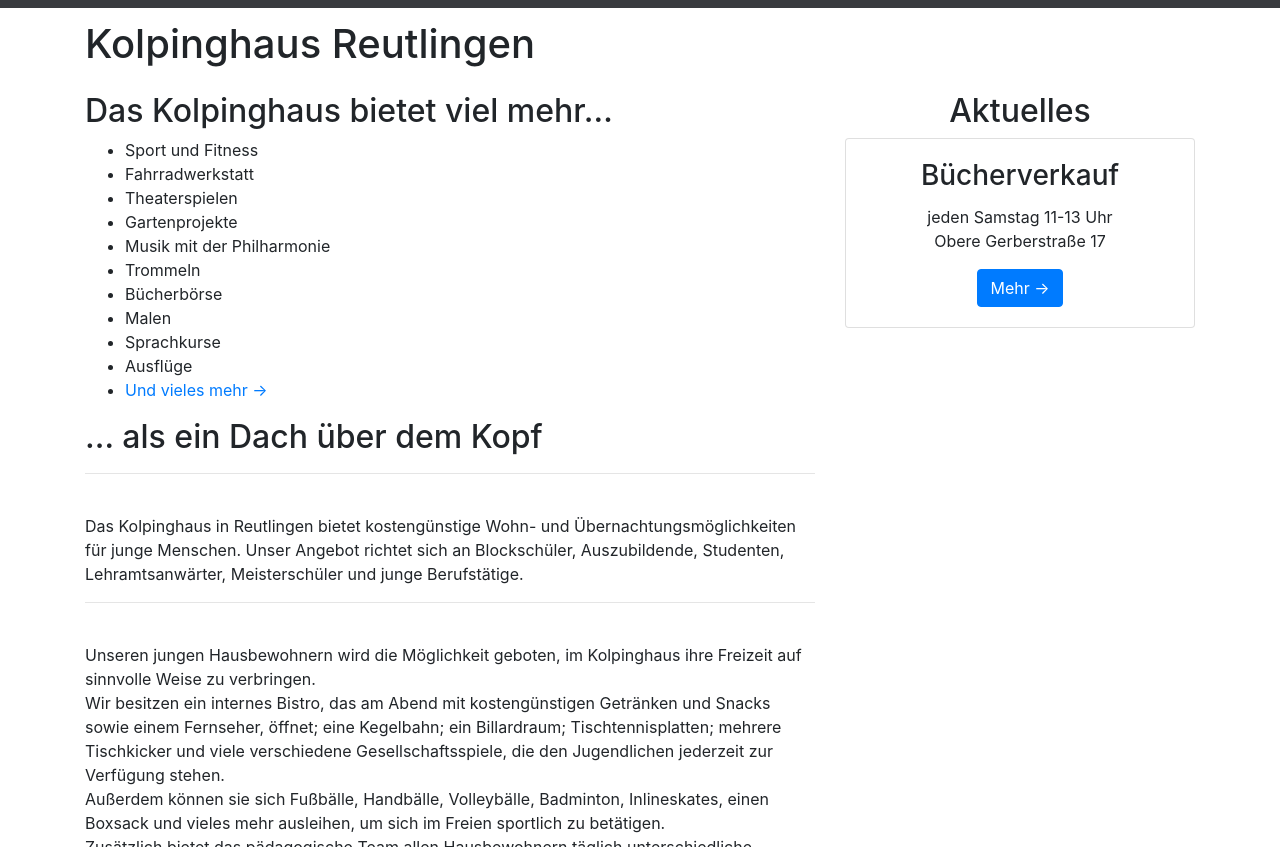
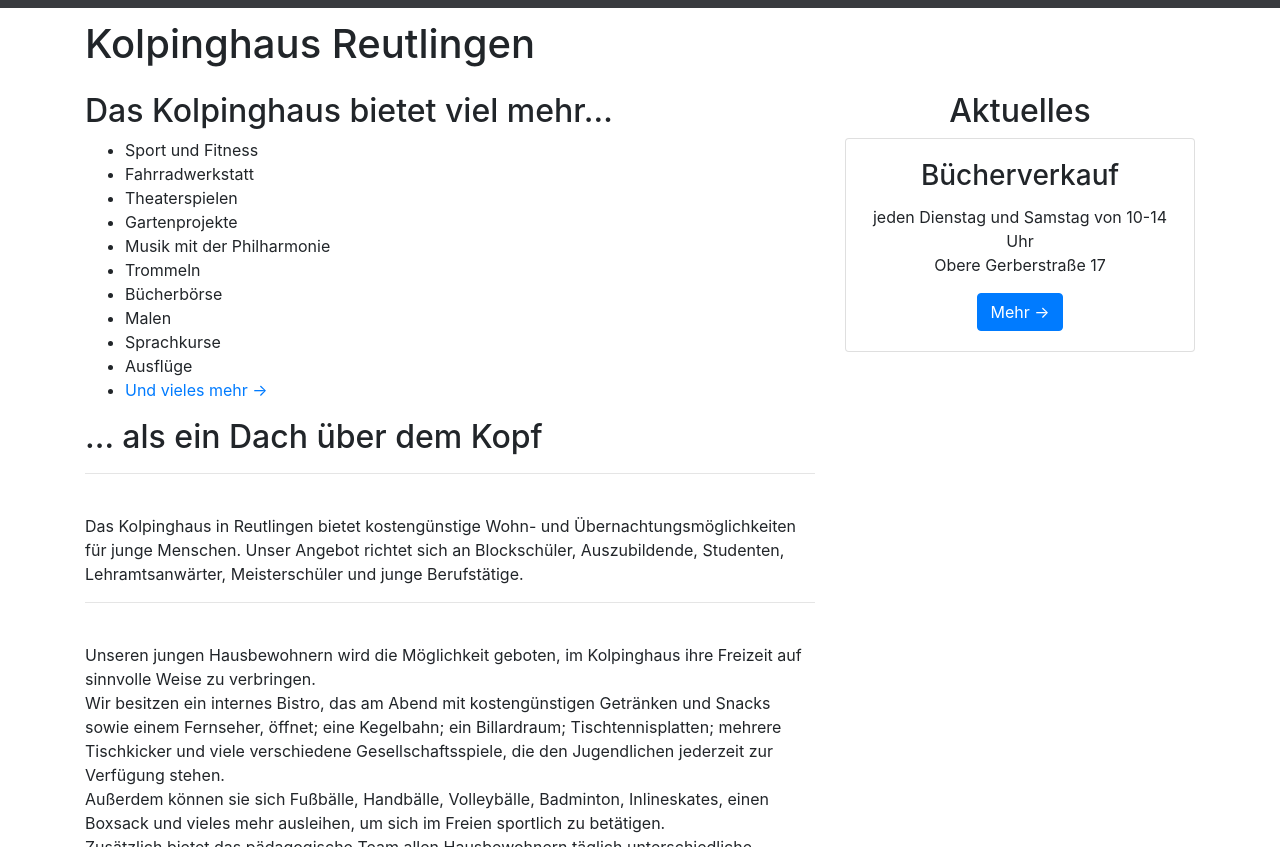
Before and after one commit to kolpinghaus-reutlingen/kolpinghaus-reutlingen.de, a Jekyll site: the page built from index.md, in a window 1280 px wide and 900 px high, scrolled down 592 px, cut to the strip 53-900 px from the top of the window. Built offline with Jekyll 4.4.1, drawn with Linux system fonts in a browser that asks for light colours; nearby versions of some CDN libraries; comment, search, counter and statistics services are not loaded.

Commit message:
new dates

```diff
--- a/aktuelles.html
+++ b/aktuelles.html
@@ -116,7 +116,7 @@
     <div>
       <h3 class="card-title">Bücherverkauf</h3>
       <p class="card-text">
-        jeden Samstag 11-13 Uhr <br />
+        jeden Dienstag und Samstag von 10-14 Uhr <br />
         Obere Gerberstraße 17
       </p>
       <a
```
